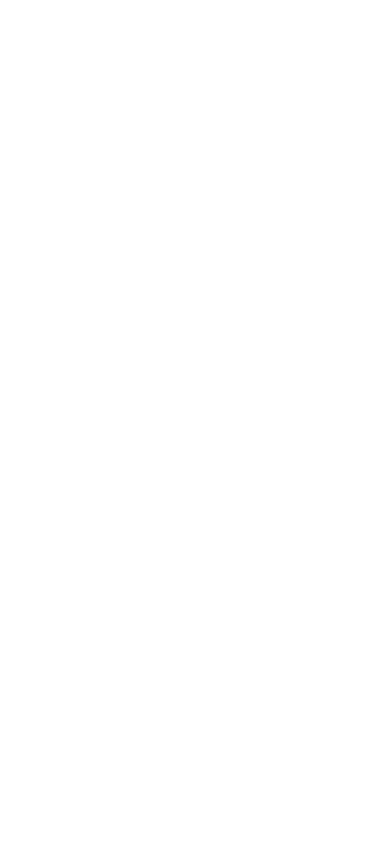
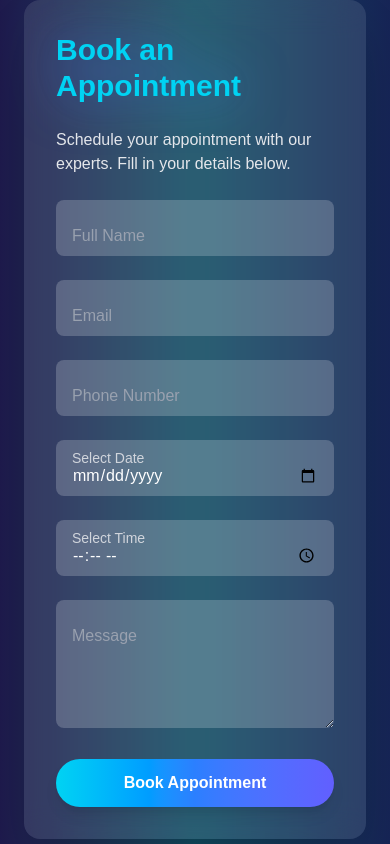
Before and after one commit to Clinton1029/doctors-appointment, a Next.js app: page / in a window 390 px wide. Shown: the part 6260-7104 px from the top of the page. Before the commit the page ends 6148 px from the top, so only its background shows below. Built offline with nearby package versions, Linux system fonts and the light colour scheme.

Commit message:
updated appointement

```diff
--- a/app/page.js
+++ b/app/page.js
@@ -5,7 +5,7 @@
 import About from "@/components/About";
 import Services from "@/components/Services";
 import Doctors from "@/components/Doctors";
-
+import Appointment from "@/components/Appointment";
 export default function Home() {
   return (
     <main>
@@ -14,6 +14,7 @@
       <About />
       <Services />
       <Doctors />
+      <Appointment />
     </main>
   );
 }
--- /dev/null
+++ b/components/Appointment.jsx
@@ -0,0 +1,148 @@
+"use client";
+
+import { motion } from "framer-motion";
+
+export default function Appointment() {
+  return (
+    <section
+      id="appointment"
+      className="relative py-28 bg-gradient-to-r from-indigo-950 via-cyan-900 to-blue-950 text-white"
+    >
+      <div className="max-w-7xl mx-auto px-6 flex flex-col md:flex-row items-center gap-12">
+        {/* Form */}
+        <motion.div
+          className="flex-1 bg-white/10 backdrop-blur-lg rounded-2xl p-8 shadow-2xl"
+          initial={{ opacity: 0, x: -50 }}
+          whileInView={{ opacity: 1, x: 0 }}
+          viewport={{ once: true }}
+          transition={{ duration: 1 }}
+        >
+          <h2 className="text-3xl md:text-4xl font-extrabold text-cyan-400 mb-6 drop-shadow-[0_0_25px_rgba(59,130,246,0.7)]">
+            Book an Appointment
+          </h2>
+          <p className="text-gray-200 mb-6">
+            Schedule your appointment with our experts. Fill in your details below.
+          </p>
+
+          <form className="grid grid-cols-1 md:grid-cols-2 gap-6">
+            <div className="relative">
+              <input
+                type="text"
+                id="name"
+                required
+                className="peer w-full rounded-lg px-4 pt-6 pb-2 bg-white/20 text-white placeholder-transparent focus:outline-none focus:ring-2 focus:ring-cyan-400 transition-all"
+                placeholder="Full Name"
+              />
+              <label
+                htmlFor="name"
+                className="absolute left-4 top-2 text-gray-300 text-sm peer-placeholder-shown:top-6 peer-placeholder-shown:text-gray-400 peer-placeholder-shown:text-base transition-all"
+              >
+                Full Name
+              </label>
+            </div>
+
+            <div className="relative">
+              <input
+                type="email"
+                id="email"
+                required
+                className="peer w-full rounded-lg px-4 pt-6 pb-2 bg-white/20 text-white placeholder-transparent focus:outline-none focus:ring-2 focus:ring-cyan-400 transition-all"
+                placeholder="Email"
+              />
+              <label
+                htmlFor="email"
+                className="absolute left-4 top-2 text-gray-300 text-sm peer-placeholder-shown:top-6 peer-placeholder-shown:text-gray-400 peer-placeholder-shown:text-base transition-all"
+              >
+                Email
+              </label>
+            </div>
+
+            <div className="relative">
+              <input
+                type="tel"
+                id="phone"
+                required
+                className="peer w-full rounded-lg px-4 pt-6 pb-2 bg-white/20 text-white placeholder-transparent focus:outline-none focus:ring-2 focus:ring-cyan-400 transition-all"
+                placeholder="Phone Number"
+              />
+              <label
+                htmlFor="phone"
+                className="absolute left-4 top-2 text-gray-300 text-sm peer-placeholder-shown:top-6 peer-placeholder-shown:text-gray-400 peer-placeholder-shown:text-base transition-all"
+              >
+                Phone Number
+              </label>
+            </div>
+
+            <div className="relative">
+              <input
+                type="date"
+                id="date"
+                required
+                className="peer w-full rounded-lg px-4 pt-6 pb-2 bg-white/20 text-white placeholder-transparent focus:outline-none focus:ring-2 focus:ring-cyan-400 transition-all"
+              />
+              <label
+                htmlFor="date"
+                className="absolute left-4 top-2 text-gray-300 text-sm peer-placeholder-shown:top-6 peer-placeholder-shown:text-gray-400 peer-placeholder-shown:text-base transition-all"
+              >
+                Select Date
+              </label>
+            </div>
+
+            <div className="relative">
+              <input
+                type="time"
+                id="time"
+                required
+                className="peer w-full rounded-lg px-4 pt-6 pb-2 bg-white/20 text-white placeholder-transparent focus:outline-none focus:ring-2 focus:ring-cyan-400 transition-all"
+              />
+              <label
+                htmlFor="time"
+                className="absolute left-4 top-2 text-gray-300 text-sm peer-placeholder-shown:top-6 peer-placeholder-shown:text-gray-400 peer-placeholder-shown:text-base transition-all"
+              >
+                Select Time
+              </label>
+            </div>
+
+            <div className="md:col-span-2 relative">
+              <textarea
+                id="message"
+                rows="4"
+                required
+                className="peer w-full rounded-lg px-4 pt-6 pb-2 bg-white/20 text-white placeholder-transparent focus:outline-none focus:ring-2 focus:ring-cyan-400 transition-all"
+                placeholder="Message"
+              ></textarea>
+              <label
+                htmlFor="message"
+                className="absolute left-4 top-2 text-gray-300 text-sm peer-placeholder-shown:top-6 peer-placeholder-shown:text-gray-400 peer-placeholder-shown:text-base transition-all"
+              >
+                Message
+              </label>
+            </div>
+
+            <button
+              type="submit"
+              className="md:col-span-2 bg-gradient-to-r from-cyan-400 via-blue-500 to-indigo-500 py-3 rounded-full font-semibold text-white shadow-lg hover:shadow-[0_0_35px_rgba(59,130,246,0.8)] transition-all duration-500"
+            >
+              Book Appointment
+            </button>
+          </form>
+        </motion.div>
+
+        {/* Illustration / Image */}
+        <motion.div
+          className="flex-1"
+          initial={{ opacity: 0, x: 50 }}
+          whileInView={{ opacity: 1, x: 0 }}
+          viewport={{ once: true }}
+          transition={{ duration: 1 }}
+        >
+          <img
+            src="/about2.png" // Replace with a medical illustration or doctor image
+            alt="Appointment"
+            className="w-full rounded-2xl shadow-2xl object-cover"
+          />
+        </motion.div>
+      </div>
+    </section>
+  );
+}
```
